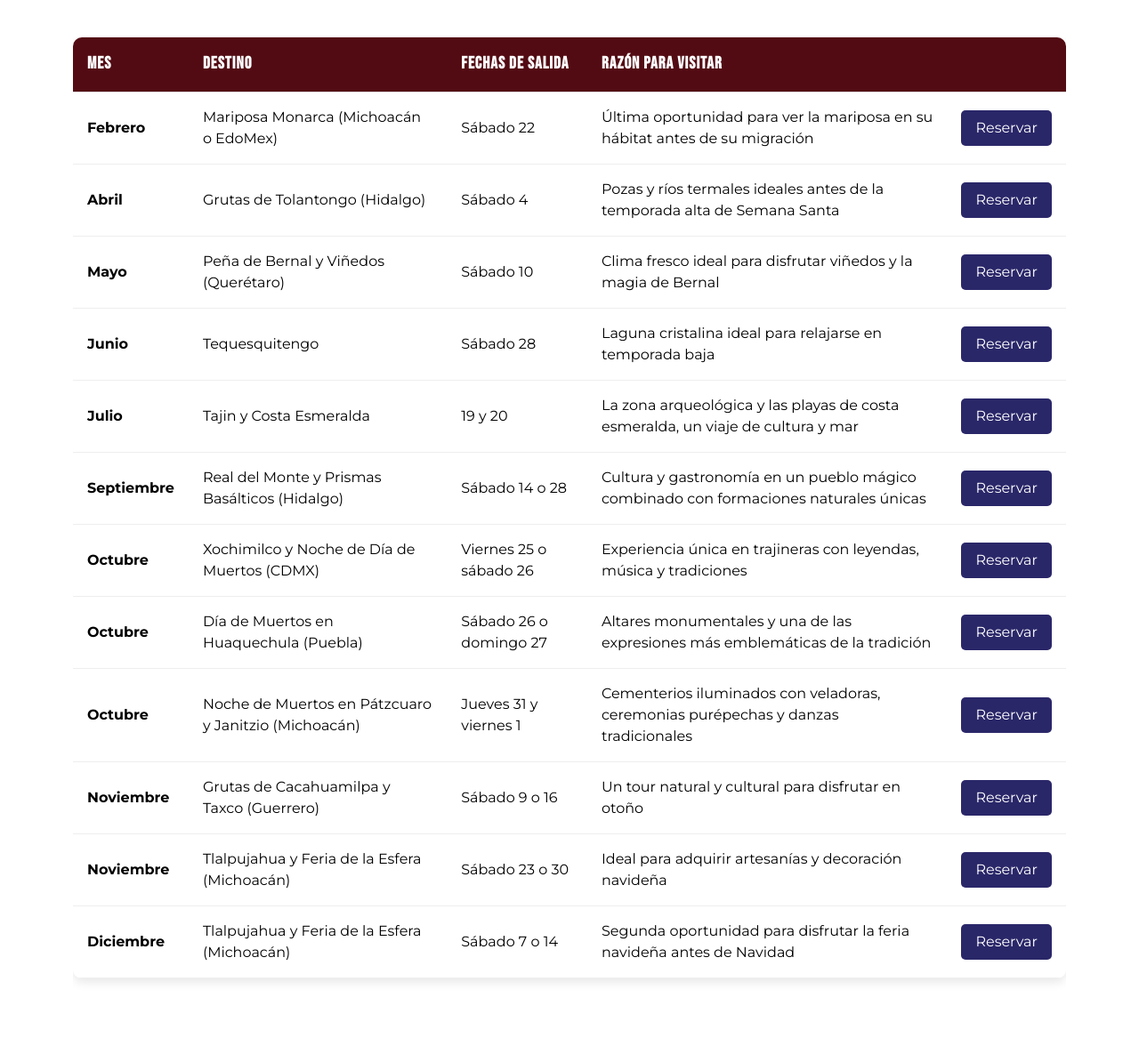
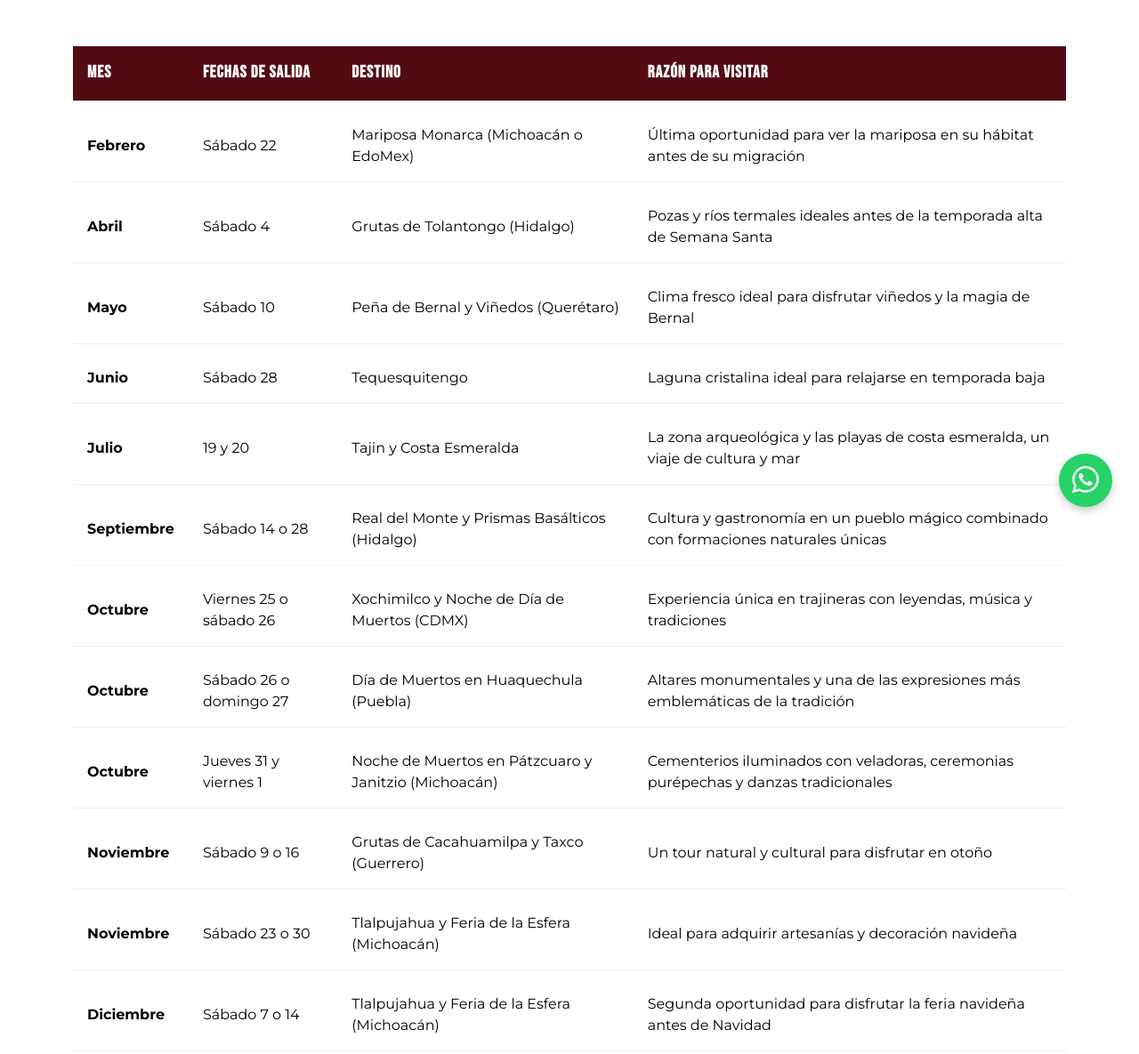
Before and after one commit to AxolotlTours/axolotltours, a plain HTML site: page destinos.html in a window 1280 px wide. Shown: the part 200-1385 px from the top of the page at 89% size. Drawn offline with nearby package versions, Linux system fonts and the light colour scheme.

Commit message:
Correccion de tabla destinos

```diff
--- a/destinos.html
+++ b/destinos.html
@@ -26,6 +26,40 @@
             border-radius: 5px;
             z-index: 10; /* Asegura que esté encima de otros elementos */
         }
+
+        /* Estilos para la tabla modificada */
+        .destinos-table th, .destinos-table td {
+            vertical-align: middle;
+        }
+
+        .mes-col {
+            width: 10%;
+        }
+
+        .fechas-col {
+            width: 15%;
+        }
+
+        .destinos-table {
+            border-collapse: separate;
+            border-spacing: 0 10px;
+        }
+
+        .destinos-table tbody tr {
+            background-color: #f8f9fa;
+            transition: all 0.3s ease;
+        }
+
+        .destinos-table tbody tr:hover {
+            background-color: #e9ecef;
+            transform: translateY(-2px);
+            box-shadow: 0 4px 8px rgba(0,0,0,0.1);
+        }
+
+        .mes-cell {
+            font-weight: bold;
+            color: #530B13;
+        }
     </style>
 </head>
 
@@ -33,7 +67,7 @@
     <header>
         <nav class="navbar navbar-expand-lg navbar-light position-relative">
             <div class="container-fluid">
-                <a class="navbar-brand d-flex align-items-center" href="#">
+                <a class="navbar-brand d-flex align-items-center" href="index.html">
                     <img src="Recursos/LOGO.jpeg" alt="Logo Axolotl Tours" class="logo img-fluid">
                     <span class="ms-2 nombre-pagina">Axolotl Tours</span>
                 </a>
@@ -47,7 +81,7 @@
                             <a class="nav-link" href="index.html">Inicio</a>
                         </li>
                         <li class="nav-item">
-                            <a class="nav-link" href="destinos.html">Destinos</a>
+                            <a class="nav-link active" href="destinos.html">Destinos</a>
                         </li>
                         <li class="nav-item">
                             <a class="nav-link" href="contacto.html">Contacto</a>
@@ -73,6 +107,11 @@
         </nav>
     </header>
 
+    <!-- Botón flotante de WhatsApp -->
+    <a href="https://wa.me/525537244621" class="whatsapp-float" target="_blank" aria-label="Chat en WhatsApp">
+        <i class="bi bi-whatsapp"></i>
+    </a>
+
     <main class="container my-5">
         <section class="destinos-section">
             <h1 class="text-center mb-5">Nuestros Destinos 2025</h1>
@@ -82,113 +121,100 @@
                     <thead>
                         <tr>
                             <th class="mes-col">Mes</th>
+                            <th class="fechas-col">Fechas de salida</th>
                             <th>Destino</th>
-                            <th class="fechas-col">Fechas de salida</th>
                             <th>Razón para visitar</th>
-                            <th class="action-col"></th>
                         </tr>
                     </thead>
                     <tbody>
                         <!-- Febrero -->
                         <tr>
                             <td class="mes-cell">Febrero</td>
+                            <td>Sábado 22</td>
                             <td>Mariposa Monarca (Michoacán o EdoMex)</td>
-                            <td>Sábado 22</td>
                             <td>Última oportunidad para ver la mariposa en su hábitat antes de su migración</td>
-                            <td><button class="btn btn-reservar">Reservar</button></td>
                         </tr>
 
                         <!-- Abril -->
                         <tr>
                             <td class="mes-cell">Abril</td>
+                            <td>Sábado 4</td>
                             <td>Grutas de Tolantongo (Hidalgo)</td>
-                            <td>Sábado 4</td>
                             <td>Pozas y ríos termales ideales antes de la temporada alta de Semana Santa</td>
-                            <td><button class="btn btn-reservar">Reservar</button></td>
                         </tr>
 
                         <!-- Mayo -->
                         <tr>
                             <td class="mes-cell">Mayo</td>
+                            <td>Sábado 10</td>
                             <td>Peña de Bernal y Viñedos (Querétaro)</td>
-                            <td>Sábado 10</td>
                             <td>Clima fresco ideal para disfrutar viñedos y la magia de Bernal</td>
-                            <td><button class="btn btn-reservar">Reservar</button></td>
                         </tr>
 
                         <!-- Junio -->
                         <tr>
                             <td class="mes-cell">Junio</td>
+                            <td>Sábado 28</td>
                             <td>Tequesquitengo</td>
-                            <td>Sábado 28</td>
                             <td>Laguna cristalina ideal para relajarse en temporada baja</td>
-                            <td><button class="btn btn-reservar">Reservar</button></td>
                         </tr>
 
                         <!-- Julio -->
                         <tr>
                             <td class="mes-cell">Julio</td>
+                            <td>19 y 20</td>
                             <td>Tajin y Costa Esmeralda</td>
-                            <td>19 y 20</td>
                             <td>La zona arqueológica y las playas de costa esmeralda, un viaje de cultura y mar</td>
-                            <td><button class="btn btn-reservar">Reservar</button></td>
                         </tr>
 
                         <!-- Septiembre -->
                         <tr>
                             <td class="mes-cell">Septiembre</td>
+                            <td>Sábado 14 o 28</td>
                             <td>Real del Monte y Prismas Basálticos (Hidalgo)</td>
-                            <td>Sábado 14 o 28</td>
                             <td>Cultura y gastronomía en un pueblo mágico combinado con formaciones naturales únicas</td>
-                            <td><button class="btn btn-reservar">Reservar</button></td>
                         </tr>
 
                         <!-- Octubre -->
                         <tr>
                             <td class="mes-cell">Octubre</td>
+                            <td>Viernes 25 o sábado 26</td>
                             <td>Xochimilco y Noche de Día de Muertos (CDMX)</td>
-                            <td>Viernes 25 o sábado 26</td>
                             <td>Experiencia única en trajineras con leyendas, música y tradiciones</td>
-                            <td><button class="btn btn-reservar">Reservar</button></td>
                         </tr>
                         <tr>
                             <td class="mes-cell">Octubre</td>
+                            <td>Sábado 26 o domingo 27</td>
                             <td>Día de Muertos en Huaquechula (Puebla)</td>
-                            <td>Sábado 26 o domingo 27</td>
                             <td>Altares monumentales y una de las expresiones más emblemáticas de la tradición</td>
-                            <td><button class="btn btn-reservar">Reservar</button></td>
                         </tr>
                         <tr>
                             <td class="mes-cell">Octubre</td>
+                            <td>Jueves 31 y viernes 1</td>
                             <td>Noche de Muertos en Pátzcuaro y Janitzio (Michoacán)</td>
-                            <td>Jueves 31 y viernes 1</td>
                             <td>Cementerios iluminados con veladoras, ceremonias purépechas y danzas tradicionales</td>
-                            <td><button class="btn btn-reservar">Reservar</button></td>
                         </tr>
 
                         <!-- Noviembre -->
                         <tr>
                             <td class="mes-cell">Noviembre</td>
+                            <td>Sábado 9 o 16</td>
                             <td>Grutas de Cacahuamilpa y Taxco (Guerrero)</td>
-                            <td>Sábado 9 o 16</td>
                             <td>Un tour natural y cultural para disfrutar en otoño</td>
-                            <td><button class="btn btn-reservar">Reservar</button></td>
                         </tr>
                         <tr>
                             <td class="mes-cell">Noviembre</td>
+                            <td>Sábado 23 o 30</td>
                             <td>Tlalpujahua y Feria de la Esfera (Michoacán)</td>
-                            <td>Sábado 23 o 30</td>
                             <td>Ideal para adquirir artesanías y decoración navideña</td>
-                            <td><button class="btn btn-reservar">Reservar</button></td>
                         </tr>
 
                         <!-- Diciembre -->
                         <tr>
                             <td class="mes-cell">Diciembre</td>
+                            <td>Sábado 7 o 14</td>
                             <td>Tlalpujahua y Feria de la Esfera (Michoacán)</td>
-                            <td>Sábado 7 o 14</td>
                             <td>Segunda oportunidad para disfrutar la feria navideña antes de Navidad</td>
-                            <td><button class="btn btn-reservar">Reservar</button></td>
                         </tr>
                     </tbody>
                 </table>
@@ -199,18 +225,10 @@
             <div class="cta-content p-5 rounded-3 text-center">
                 <h2 class="mb-4">¿Listo para tu próxima aventura?</h2>
                 <p class="lead mb-4">Contáctanos para más información sobre estos destinos o para reservar tu lugar.</p>
-                <a href="#" class="btn btn-cta btn-lg">Contáctanos</a>
+                <a href="contacto.html" class="btn btn-cta btn-lg">Contáctanos</a>
             </div>
         </section>
     </main>
-
-    <!-- Footer igual que index.html -->
-    <footer>
-        <!-- ... -->
-    </footer>
-
-    <script src="https://cdn.jsdelivr.net/npm/bootstrap@5.3.0-alpha3/dist/js/bootstrap.bundle.min.js"></script>
-</body>
 
     <!-- Footer -->
     <footer>
@@ -237,12 +255,12 @@
                 </div>
                 <div class="col-md-4 mb-4 mb-md-0">
                     <h4>Enlaces rápidos</h4>
-                <ul class="navbar-nav ms-auto">
+                    <ul class="navbar-nav">
                         <li class="nav-item">
                             <a class="nav-link" href="index.html">Inicio</a>
                         </li>
                         <li class="nav-item">
-                        <a class="nav-link" href="destinos.html">Destinos</a>
+                            <a class="nav-link active" href="destinos.html">Destinos</a>
                         </li>
                         <li class="nav-item">
                             <a class="nav-link" href="contacto.html">Contacto</a>
@@ -266,4 +284,15 @@
         </div>
     </footer>
 
+    <script src="https://cdn.jsdelivr.net/npm/bootstrap@5.3.0-alpha3/dist/js/bootstrap.bundle.min.js"></script>
+    <script>
+        document.addEventListener('DOMContentLoaded', () => {
+            const searchIcon = document.getElementById('searchIcon');
+            const searchBar = document.getElementById('searchBar');
+            searchIcon.addEventListener('click', () => {
+                searchBar.style.display = searchBar.style.display === 'block' ? 'none' : 'block';
+            });
+        });
+    </script>
+</body>
 </html>
```
Lines whose indentation alone changed are shown as unchanged.
